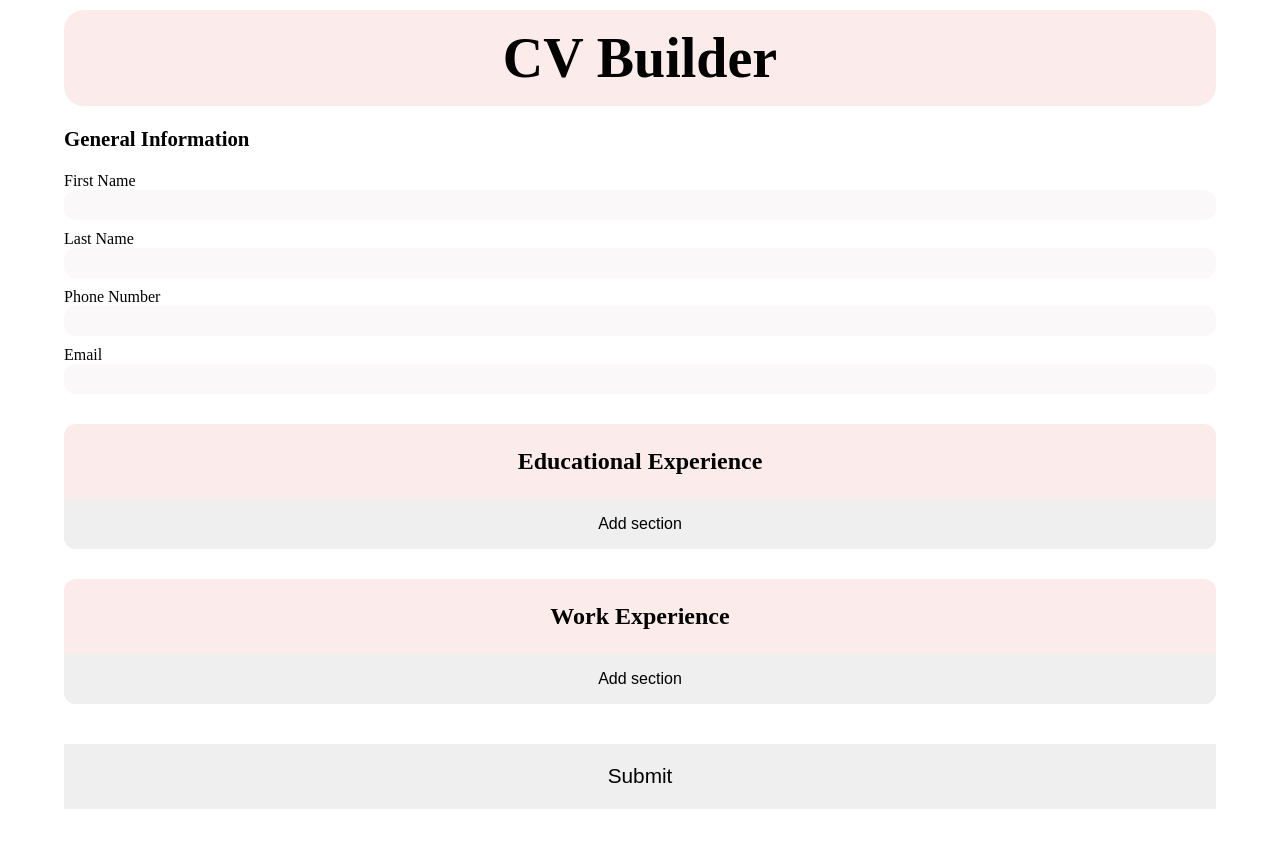
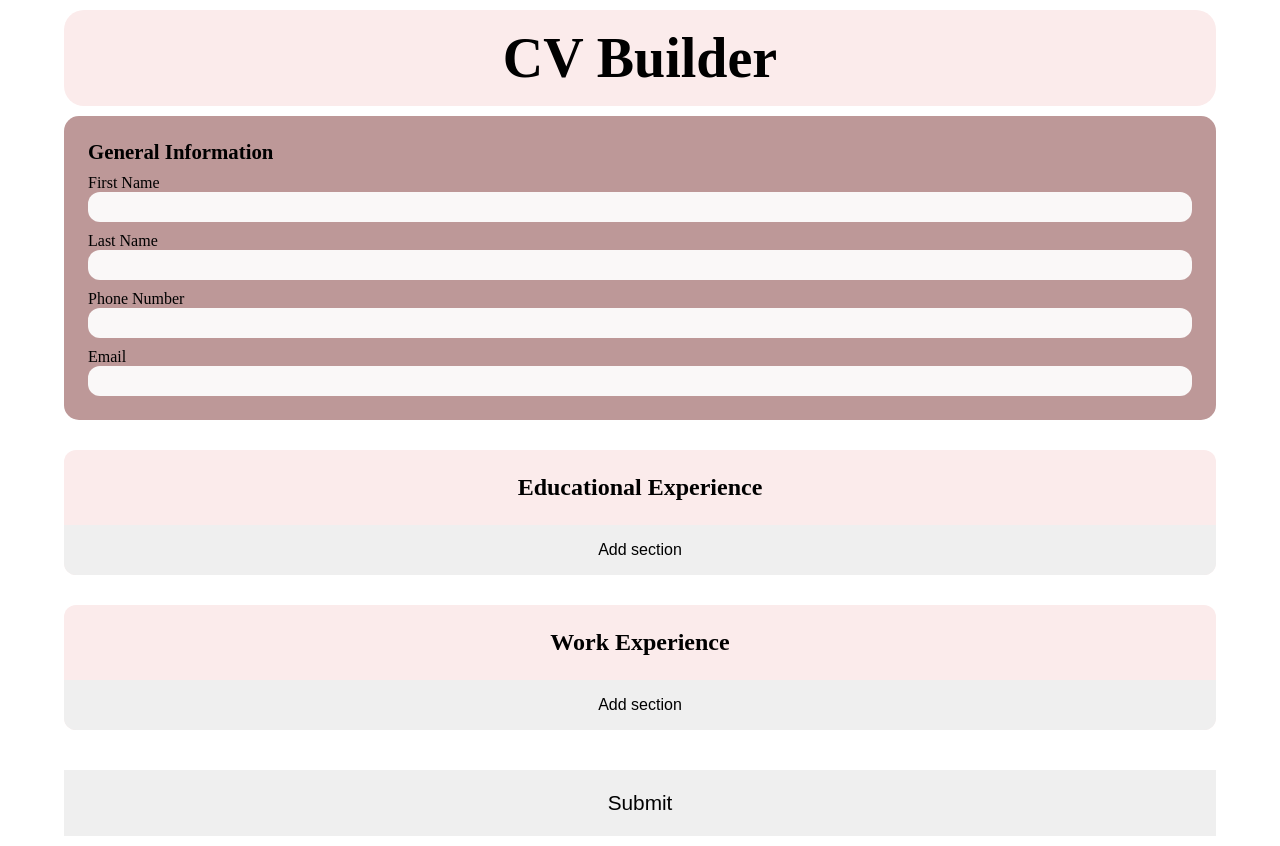
Before and after one commit to kenyounot123/react-cv, a React (Vite) app: page / in a window 1280 px wide. Before the commit the page ends 819 px from the top, so only its background shows below. Built offline with nearby package versions, Linux system fonts and the light colour scheme.

Commit message:
Change input type for dates

```diff
--- a/src/App.css
+++ b/src/App.css
@@ -23,7 +23,6 @@
 }
 
 .form-info-title {
-  margin: 1em 0;
   font-size: 1.3rem;
 }
 .form-info-section {
@@ -37,6 +36,7 @@
   outline: none;
   text-indent: 10px;
   background-color: var(--input-field-color);
+  font-size: 1.2rem;
 }
 .input-field:focus {
   box-shadow: 2px 1px 5px 0px rgba(0, 0, 0, 0.75);
@@ -91,6 +91,6 @@
 }
 .form-card {
   border-radius: 15px;
-  padding: 1em;
+  padding: 1.5em;
   background-color: var(--card-color);
 }
--- a/src/components/InfoForm.jsx
+++ b/src/components/InfoForm.jsx
@@ -1,6 +1,6 @@
 export default function InfoForm() {
   return (
-    <div className="form-info-container container">
+    <div className="form-info-container form-card container">
       <h3 className="form-info-title"> General Information </h3>
       <form className="form-info-section">
         <label className="input-field-labels" htmlFor="firstName">
--- a/src/components/NewFormSection.jsx
+++ b/src/components/NewFormSection.jsx
@@ -14,21 +14,17 @@ export default function NewFormSection({ formFor }) {
           <label className="input-field-labels" htmlFor="startDate">
             Start date
           </label>
-          <input className="input-field" type="date" id="startDate" />
+          <input className="input-field" type="month" id="startDate" />
 
           <label className="input-field-labels" htmlFor="endDate">
             End date
           </label>
-          <input className="input-field" type="date" id="endDate" />
+          <input className="input-field" type="month" id="endDate" />
 
           <label className="input-field-labels" htmlFor="responsibilities">
             Responsibilities
           </label>
-          <textarea
-            rows="5"
-            className="input-field"
-            id="responsibilities"
-          ></textarea>
+          <textarea className="input-field" id="responsibilities"></textarea>
         </form>
       )}
       {formFor === "Work" && (
@@ -46,12 +42,12 @@ export default function NewFormSection({ formFor }) {
           <label className="input-field-labels" htmlFor="startDate">
             Start date
           </label>
-          <input className="input-field" type="date" id="startDate" />
+          <input className="input-field" type="month" id="startDate" />
 
           <label className="input-field-labels" htmlFor="endDate">
             End date
           </label>
-          <input className="input-field" type="date" id="endDate" />
+          <input className="input-field" type="month" id="endDate" />
         </form>
       )}
       <DeleteSectionBtn />
```
